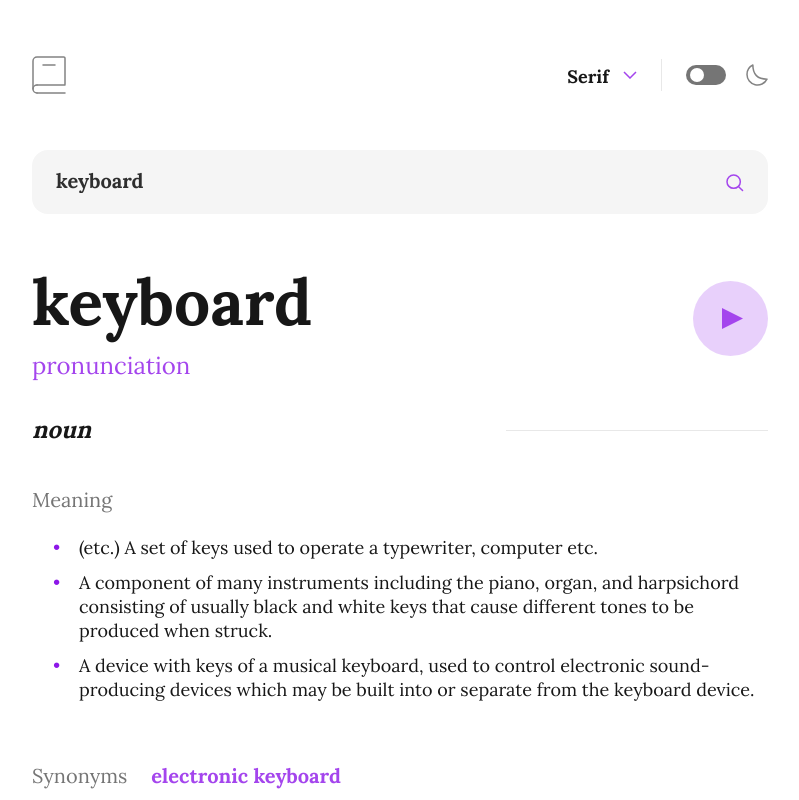
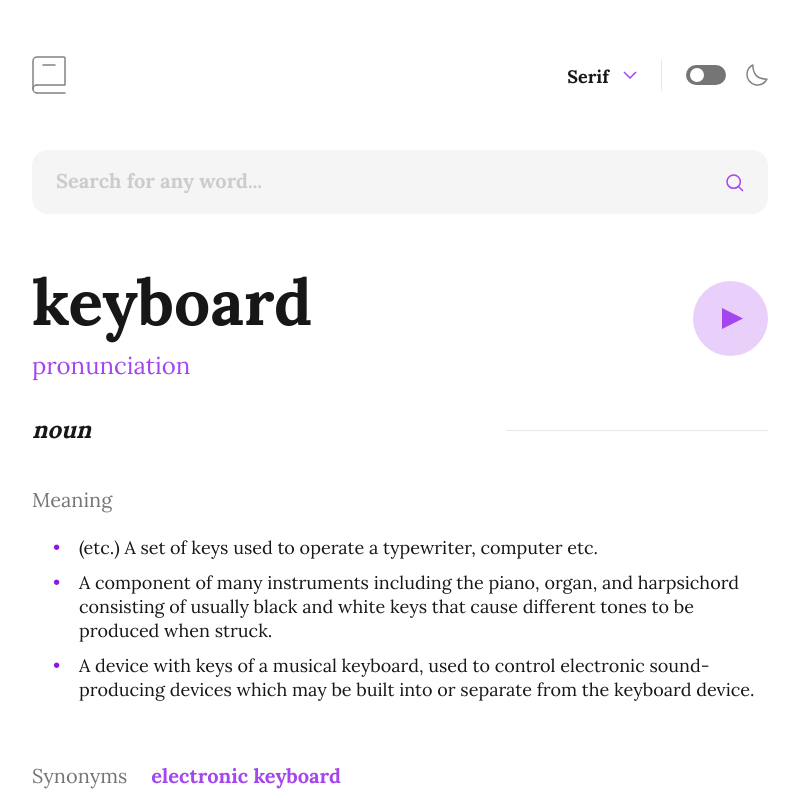
Before and after one commit to YokoMentor/dictionary-app, a Next.js app: page / in a window 1280 px wide. Shown: the top 800 px of the page, without its empty margins (240-1039 px from the left). Built offline with nearby package versions, Linux system fonts and the light colour scheme.

Commit message:
Placeholder update

```diff
--- a/app/globals.css
+++ b/app/globals.css
@@ -11,6 +11,7 @@
   --color-light-heading: hsl(0, 0%, 46%);
   --color-light-purple: hsl(274, 82%, 60%);
   --color-divider: hsl(0, 0%, 91%);
+  --color-placeholder: hsl(0, 0%, 80%);
 }
 
 @media (prefers-color-scheme: dark) {
--- a/app/page.tsx
+++ b/app/page.tsx
@@ -18,7 +18,7 @@ export default function Page() {
         </div>
         <form className='flex justify-between items-center w-full h-[48px] md:h-[64px] mt-6 md:mt-14 relative'>
           <label htmlFor="word"></label>
-          <input  type="text" id='word' placeholder='keyboard' className='pl-6 h-full w-full bg-search-bar outline-none hover:border-1 focus:border-1 hover:border-light-purple focus:border-light-purple rounded-2xl font-bold placeholder:text-base placeholder:text-dark-heading md:placeholder:text-xl cursor-pointer caret-light-purple'/>
+          <input  type="text" id='word' placeholder='Search for any word...' className='pl-6 h-full w-full bg-search-bar outline-none hover:border-1 focus:border-1 hover:border-light-purple focus:border-light-purple rounded-2xl font-bold placeholder:text-base placeholder:text-placeholder md:placeholder:text-xl cursor-pointer caret-light-purple'/>
           <div className={`${styles.icon_search} w-[18px] h-[18px] bg-no-repeat bg-center bg-contain mr-6 absolute top-6 bottom-[0] right-[0] cursor-pointer`}></div>
         </form>
         <div className='flex flex-row justify-between items-center w-full mt-5 md:mt-10'>
```
